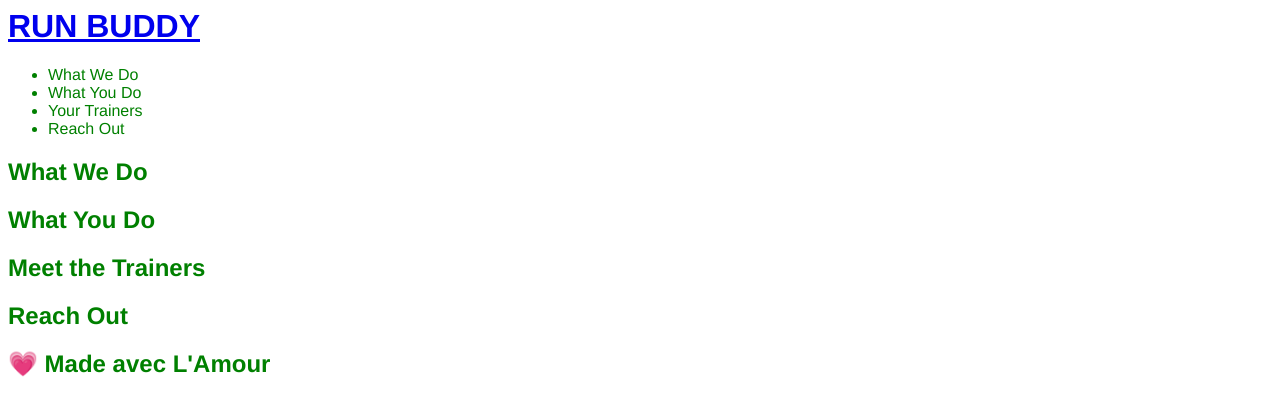
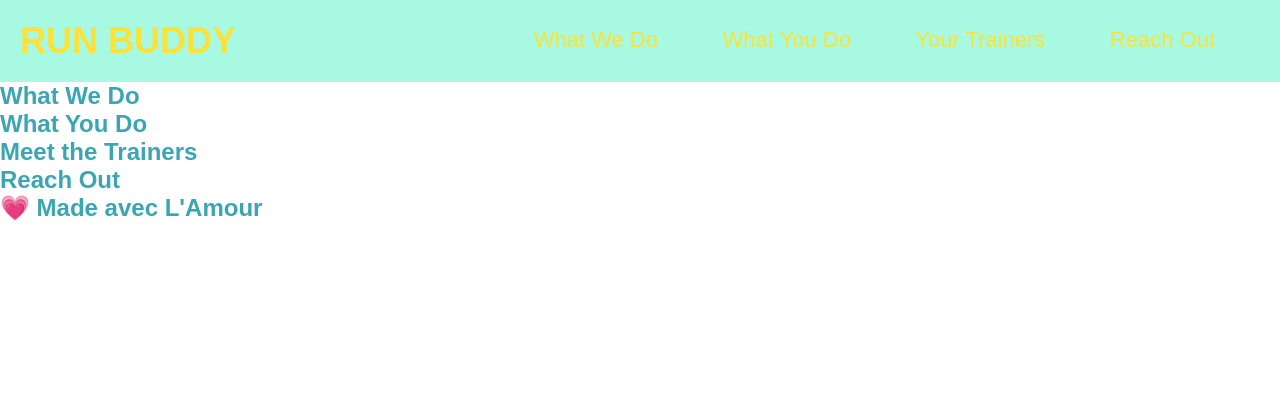
Before and after one commit to HumanBng/Run-Buddy, a plain HTML site: page index.html in a window 1280 px wide. Drawn offline with Linux system fonts and the light colour scheme.

Commit message:
made changes

```diff
--- a/index.html
+++ b/index.html
@@ -3,8 +3,8 @@
     <head>
         <meta charset="UTF-8" />
         <title>Run Buddy</title>
-        <link rel="stylesheet" href="style.css">
     </head>
+    <link rel="stylesheet" href="style.css"/>
     <!-- navigation -->
     <header>
         <h1>
@@ -13,19 +13,20 @@
         <nav>
         <!--unordered list element-->
         <ul>
+
             <!-- list element-->
             <li>
                 <!--Anchor element-->
-                <a herf="#what we do">What We Do</a>
+                <a href="#what-we-do">What We Do</a>
             </li>
             <li>
-                <a herf="#what you do">What You Do</a>
+                <a href="#what-you-do">What You Do</a>
             </li>
             <li>
-                <a herf="#Your Trainers">Your Trainers</a>
+                <a href="#your-trainers">Your Trainers</a>
             </li>
             <li>
-                <a herf="reach out">Reach Out</a>
+                <a href="reach-out">Reach Out</a>
             </li>
         </ul>
 
--- a/style.css
+++ b/style.css
@@ -1,4 +1,37 @@
+*{
+    margin: 0;
+    padding: 0;
+}
+/* apply sty;e to <header> */
+header {
+    padding: 20px 35px 20px 20px;
+    background-color:rgb(167, 250, 225)
+}
+header h1 {
+    font-weight: bold;
+    font-size: 36px;
+    color: #fce138;
+    margin: 0;
+    display: inline;
+}
+header a {
+    text-decoration: none;
+    color: #fce138;
+}
+header nav {
+    float: right;
+    margin: 7px 0;
+}
+header nav ul li {
+    display: inline
+}
+header nav ul li a {
+    margin: 0 30px;
+    font-weight: lighter;
+    font-size: 22px;
+}
 body {
-    color: green;
-    font-family: Helvetica, Arial, sans-serif;
+    /* more on this crazy alphanumeric value in a minute!*/
+    color: #39a6b2;
+    font-family: Arial, Helvetica, sans-serif;
 }
```
